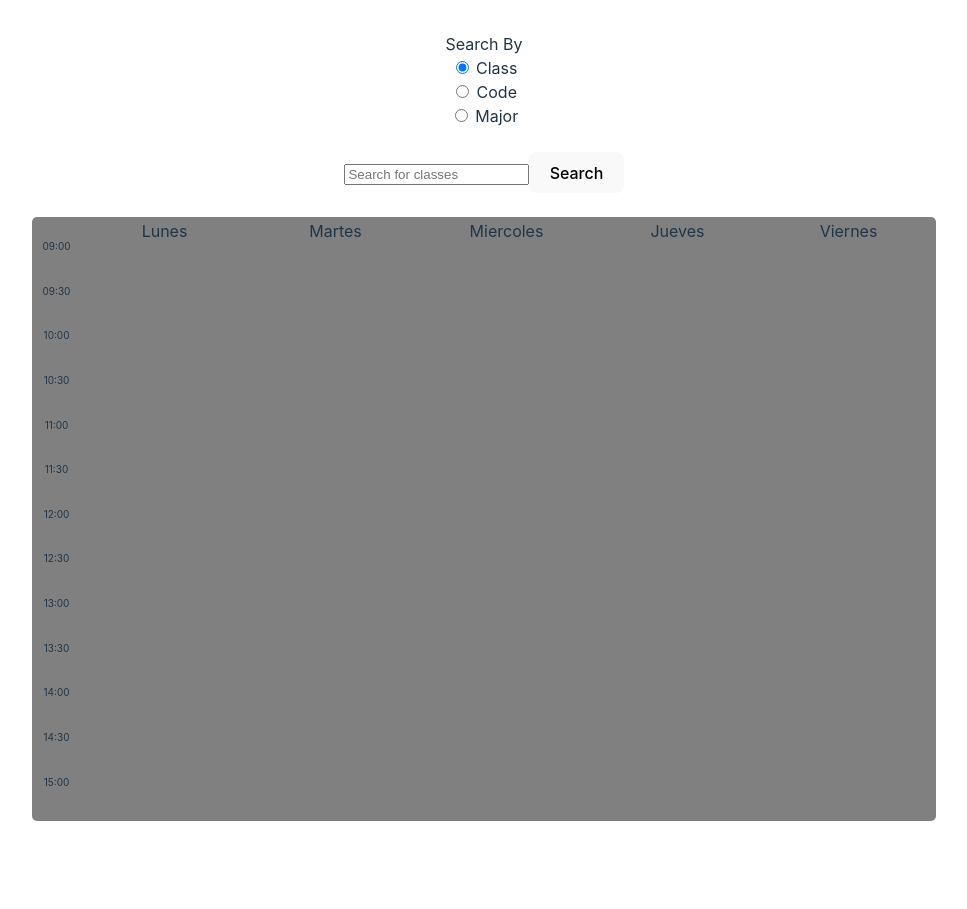
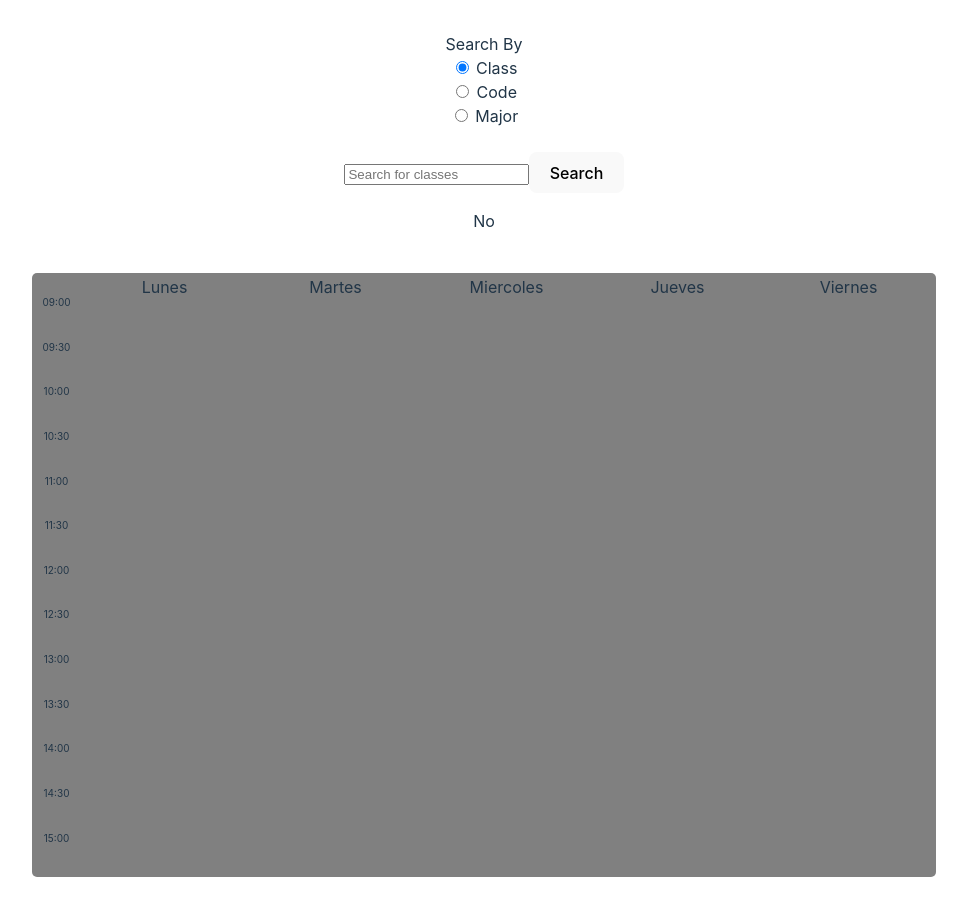
Before and after one commit to sebastian-dv/schedule-builder, a React (Vite) app: page / in a window 1280 px wide. Shown: the whole page, without its empty margins (156-1123 px from the left). Before the commit the page ends 853 px from the top, so only its background shows below. Built offline with nearby package versions, Linux system fonts and the light colour scheme.

Commit message:
Pressing search now displays Results component, search results passed down

```diff
--- a/src/Results.tsx
+++ b/src/Results.tsx
@@ -1,13 +1,13 @@
 
-export default function Results({data, isActive} : {data:string, isActive:boolean}) {
-
+export default function Results({classes, isActive} : {classes:any, isActive:boolean}) {
+	console.log(classes);
 	return (
 		<>
 		<div>
 			{isActive ? (
 				<p>Results displayed here</p>
 			) : (
-				<p></p>
+				<p>No</p>
 			)}
 
 		</div>
--- a/src/SearchBar.tsx
+++ b/src/SearchBar.tsx
@@ -1,13 +1,15 @@
 import axios from "axios";
 import { useState, useEffect, ChangeEvent } from "react";
 import { GETAFE_DATA, LEGANES_DATA } from "./Constants";
+import Results from "./Results";
 
 export default function SearchBar() {
   const [data, setData] = useState<any>({});
   const [input, setInput] = useState<string>("");
   const [classes, setClasses] = useState<any>();
-
+  const [resultsActive, setResultsActive] = useState<boolean>(false);
   const [searchBy, setSearchBy] = useState<string>("class");
+  const [searchResult, setSearchResult] = useState<any>();
   const searchParam = [
     { value: "class", label: "Class" },
     { value: "code", label: "Code" },
@@ -41,16 +43,20 @@ export default function SearchBar() {
 
   const search = () => {
     if (input.trim() !== "") {
+      setResultsActive(true);
       console.log("attempt search");
       switch (searchBy) {
         case "class": {
-          return searchClass();
+           setSearchResult(searchClass());
+           break;
         }
         case "code": {
-          return searchCode();
+          setSearchResult(searchCode());
+          break;
         }
         case "major": {
-          return searchMajor();
+          setSearchResult(searchMajor());
+          break;
         }
       }
     } else {
@@ -159,6 +165,12 @@ export default function SearchBar() {
           <button onClick={search}>Search</button>
         </div>
       </div>
+
+      <div>
+        <Results classes={searchResult} isActive={resultsActive}>
+
+        </Results>
+      </div>
     </>
   );
 }
```
